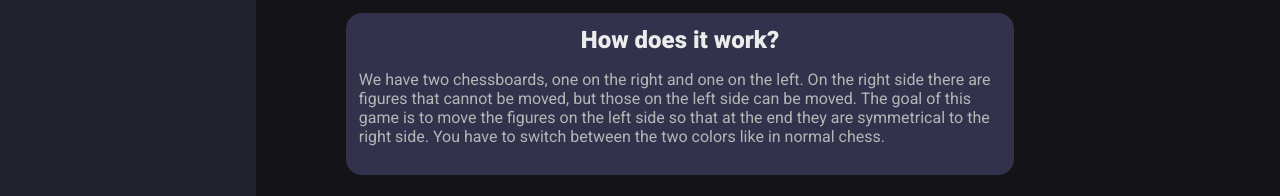
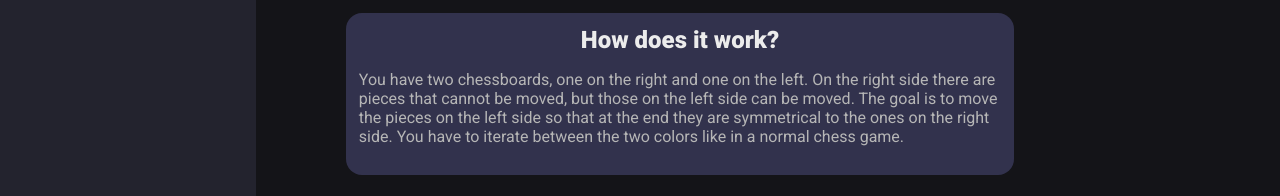
Before and after one commit to VoxCrafterLP/symmetry-day, a Vue app: page / in a window 1280 px wide. Shown: the part 140-336 px from the top of the page. Built offline with nearby package versions, Linux system fonts and the light colour scheme.

Commit message:
DeepL translation sucks lmao

```diff
--- a/src/components/ChessGame.vue
+++ b/src/components/ChessGame.vue
@@ -6,7 +6,7 @@
     <div class="chess-game-explanation">
         <h2 class="chess-game-explanation-title">How does it work?</h2>
         <p class="chess-game-explanation-paragraph">
-            We have two chessboards, one on the right and one on the left. On the right side there are figures that cannot be moved, but those on the left side can be moved. The goal of this game is to move the figures on the left side so that at the end they are symmetrical to the right side. You have to switch between the two colors like in normal chess.
+            You have two chessboards, one on the right and one on the left. On the right side there are pieces that cannot be moved, but those on the left side can be moved. The goal is to move the pieces on the left side so that at the end they are symmetrical to the ones on the right side. You have to iterate between the two colors like in a normal chess game.
         </p>
     </div>
 
@@ -22,7 +22,6 @@
 
         <a href="#" class="chess-game-reset chess-game-button">Reset</a>
         <a href="#" class="chess-game-continue chess-game-button">Next level</a>
-
     </div>
 
 </div>
```
